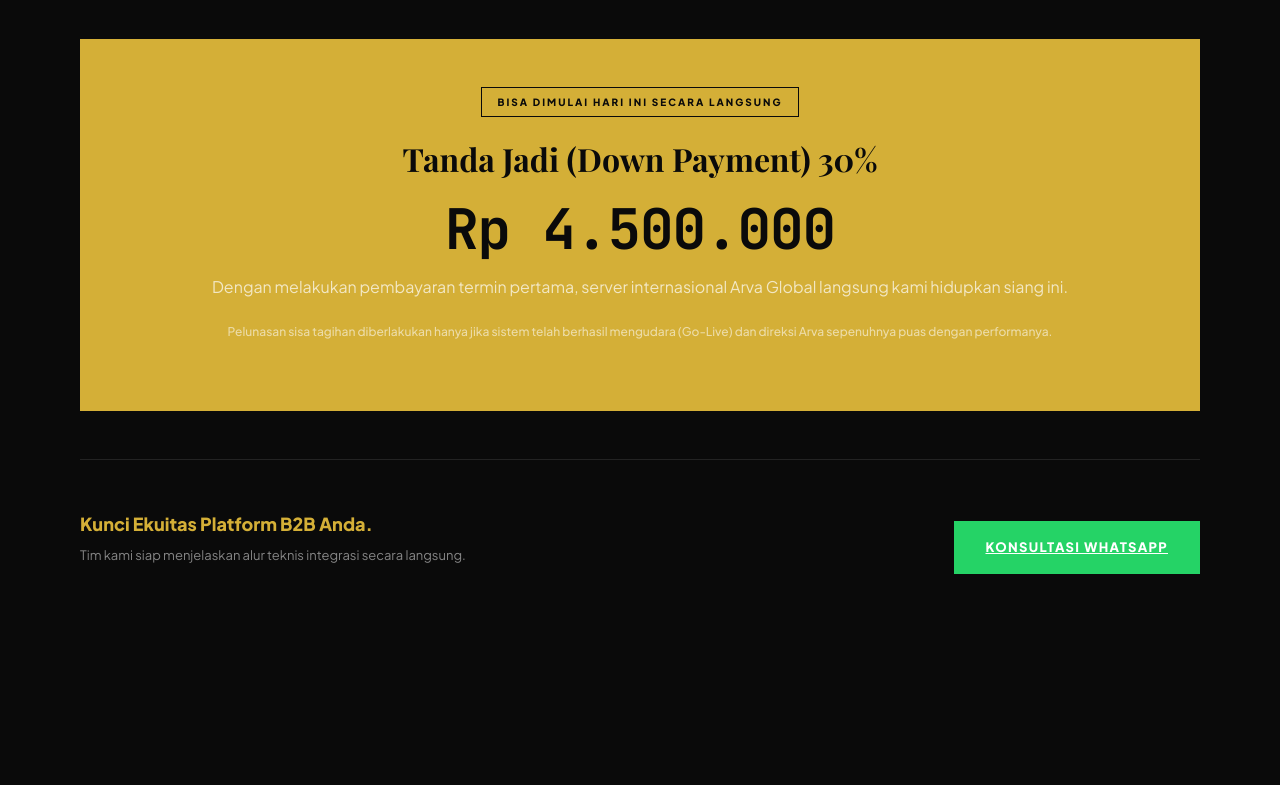
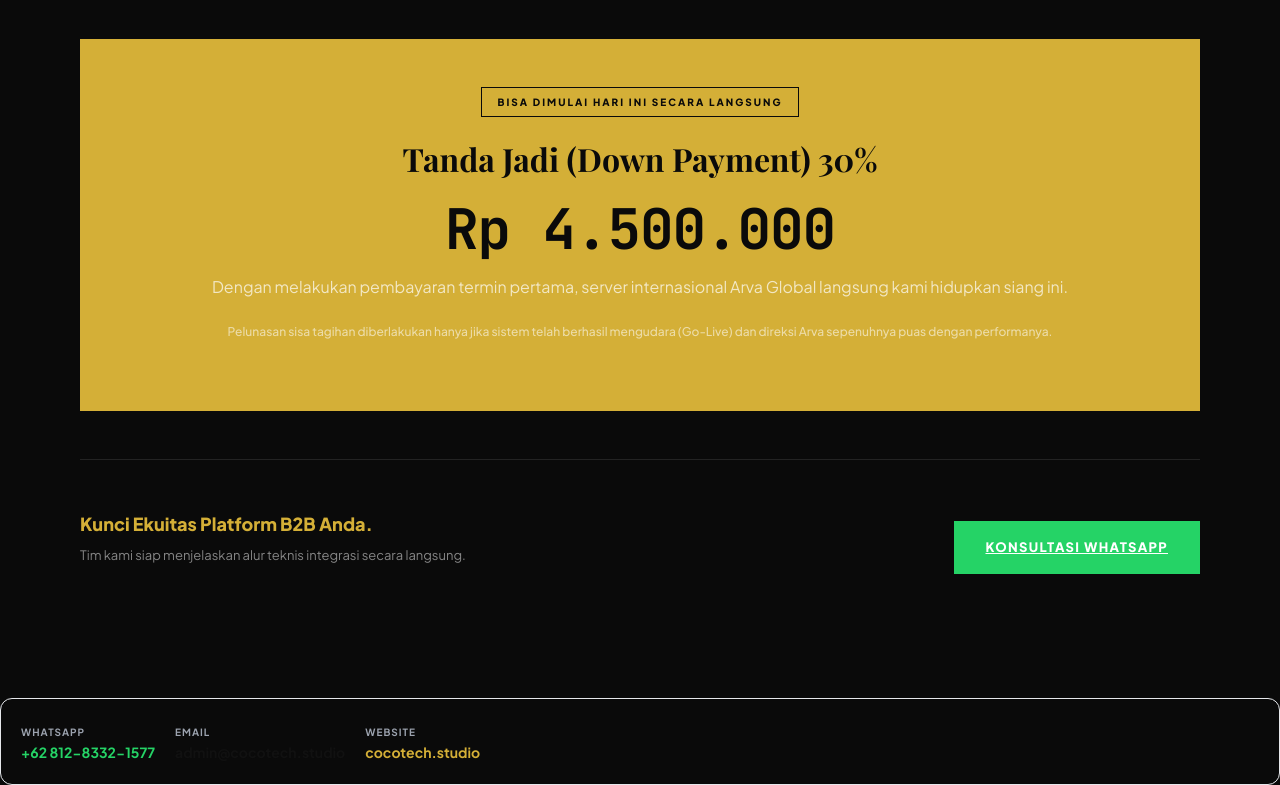
Before and after one commit to nurcahyapriantoro/cocotech-clients, a plain HTML site: page arva-indonesia/proposal.html in a window 1280 px wide. Shown: the part 3297-4082 px from the top of the page. Before the commit the page ends 3965 px from the top, so only its background shows below. Drawn offline with nearby package versions, Linux system fonts and the light colour scheme; a web font is replaced by a local one.

Commit message:
Fix all critical issues: placeholder WA numbers, missing CocoTech contacts in proposals, missing GitHub Pages URLs in outreach sequences

```diff
--- a/arva-indonesia/proposal.html
+++ b/arva-indonesia/proposal.html
@@ -413,5 +413,10 @@
     const now = new Date();
     document.getElementById('doc-date').textContent = now.toLocaleDateString('id-ID', { day: 'numeric', month: 'long', year: 'numeric' });
 </script>
+<div style="margin-top:30px;padding:20px;border:1px solid #E5E7EB;border-radius:12px;display:flex;flex-wrap:wrap;gap:20px;align-items:center;">
+<div><strong style="font-size:10px;letter-spacing:0.1em;text-transform:uppercase;color:#9CA3AF;">WhatsApp</strong><br><a href="https://wa.me/6281283321577" style="color:#25D366;font-weight:700;text-decoration:none;">+62 812-8332-1577</a></div>
+<div><strong style="font-size:10px;letter-spacing:0.1em;text-transform:uppercase;color:#9CA3AF;">Email</strong><br><a href="mailto:admin@cocotech.studio" style="color:#111;font-weight:700;text-decoration:none;">admin@cocotech.studio</a></div>
+<div><strong style="font-size:10px;letter-spacing:0.1em;text-transform:uppercase;color:#9CA3AF;">Website</strong><br><a href="https://cocotech.studio" target="_blank" style="color:#D4AF37;font-weight:700;text-decoration:none;">cocotech.studio</a></div>
+</div>
 </body>
 </html>
```
Also changed, not shown: bakmi-tjo-kin/proposal.html (+5 -0 lines), bon-bale/index.html (+2 -2 lines), filosofi-kopi-jogja-jeeva-tujuan-cafe-tanamera-secret-garden-karta-coffee-eatery-awor-coffee-carney-co-blanco-coffee-nyore-coffee-cafe-brick/proposal.html (+5 -0 lines), indo-risakti/proposal.html (+5 -0 lines), lereh-leren-lan-sareh/proposal.html (+5 -0 lines), nasi-matah-blok-m-ayam-sambel-melawai-5-suap/index.html (+1 -1 lines), 11 other files.
